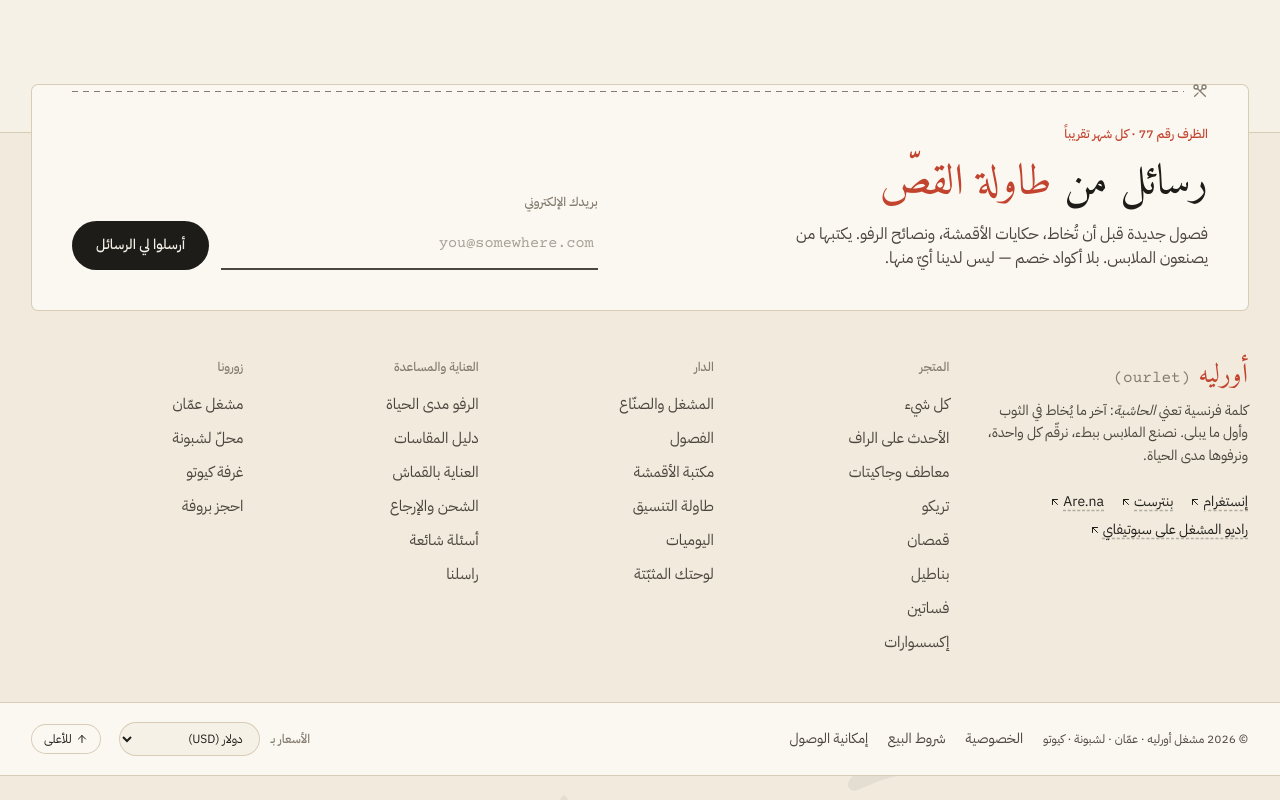
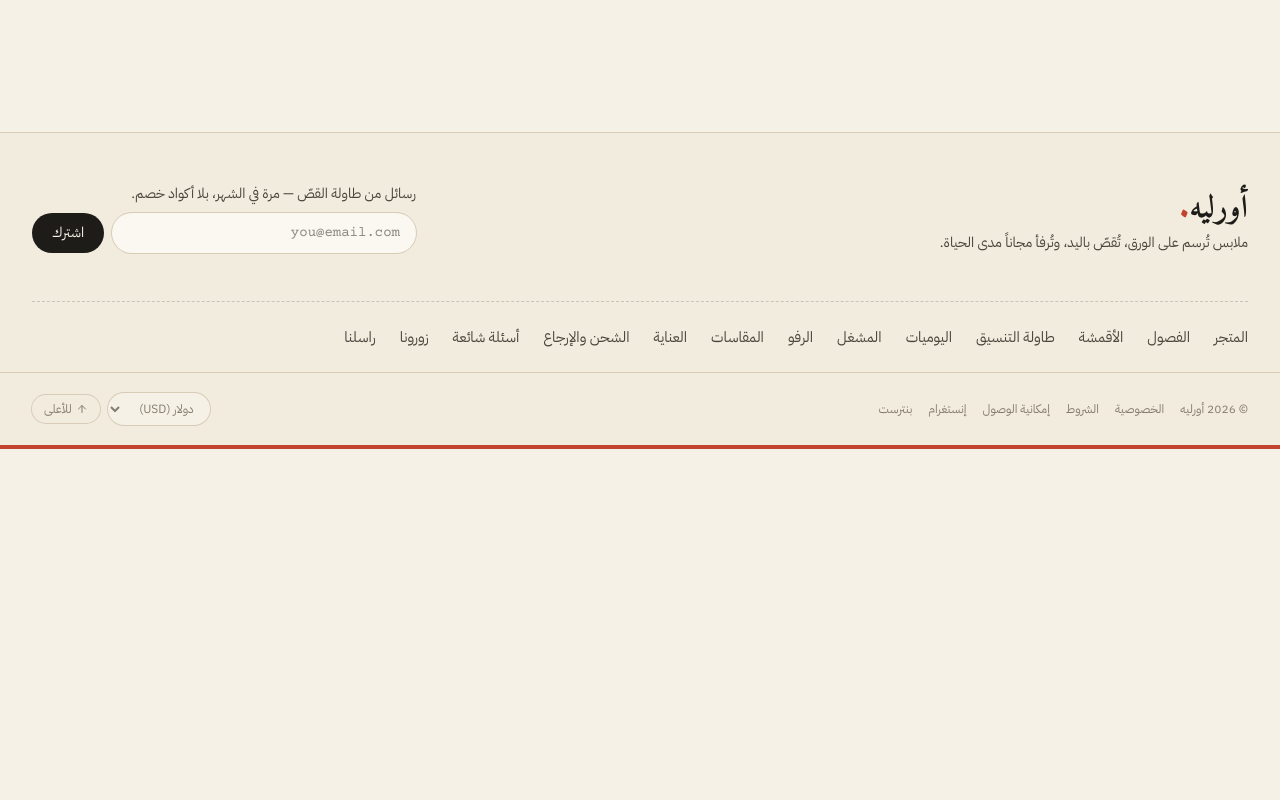
Before and after one commit to refaatt98/Clothesshop, a React (Vite) app: page / in a window 1280 px wide. Shown: the part 6400-7200 px from the top of the page. After the commit the page ends 6849 px from the top, so only its background shows below. Built offline with nearby package versions, Linux system fonts and the light colour scheme; a web font is replaced by a local one.

Commit message:
Simplify the footer: brand + newsletter row, one line of links, slim bottom bar
Co-Authored-By: Claude Opus 5.5 <noreply@anthropic.com>
Claude-Session: https://claude.ai/code/session_01XZTmTQAwUP8mYjnWBeCG8E

```diff
--- a/src/components/Footer.tsx
+++ b/src/components/Footer.tsx
@@ -1,65 +1,32 @@
-import { ArrowUp, ArrowUpLeft, Check, Scissors } from "lucide-react";
+import { ArrowUp, Check } from "lucide-react";
 import { useState, type FormEvent } from "react";
 import { Link } from "react-router";
 import { subscribeToLetters } from "../lib/api";
 import { currencies, useShop } from "../lib/store";
 import type { Currency } from "../types";
 
-const columns: { title: string; links: { label: string; to: string }[] }[] = [
-  {
-    title: "المتجر",
-    links: [
-      { label: "كل شيء", to: "/shop" },
-      { label: "الأحدث على الراف", to: "/shop?sort=new" },
-      { label: "معاطف وجاكيتات", to: "/shop?category=outerwear" },
-      { label: "تريكو", to: "/shop?category=knitwear" },
-      { label: "قمصان", to: "/shop?category=shirts" },
-      { label: "بناطيل", to: "/shop?category=trousers" },
-      { label: "فساتين", to: "/shop?category=dresses" },
-      { label: "إكسسوارات", to: "/shop?category=accessories" },
-    ],
-  },
-  {
-    title: "الدار",
-    links: [
-      { label: "المشغل والصنّاع", to: "/atelier" },
+const links = [
+  { label: "المتجر", to: "/shop" },
   { label: "الفصول", to: "/chapters" },
-      { label: "مكتبة الأقمشة", to: "/fabrics" },
+  { label: "الأقمشة", to: "/fabrics" },
   { label: "طاولة التنسيق", to: "/dressing-table" },
   { label: "اليوميات", to: "/journal" },
-      { label: "لوحتك المثبّتة", to: "/pinned" },
-    ],
-  },
-  {
-    title: "العناية والمساعدة",
-    links: [
-      { label: "الرفو مدى الحياة", to: "/mending" },
-      { label: "دليل المقاسات", to: "/fit-guide" },
-      { label: "العناية بالقماش", to: "/care" },
+  { label: "المشغل", to: "/atelier" },
+  { label: "الرفو", to: "/mending" },
+  { label: "المقاسات", to: "/fit-guide" },
+  { label: "العناية", to: "/care" },
   { label: "الشحن والإرجاع", to: "/shipping" },
   { label: "أسئلة شائعة", to: "/help" },
+  { label: "زورونا", to: "/visit" },
   { label: "راسلنا", to: "/contact" },
-    ],
-  },
-  {
-    title: "زورونا",
-    links: [
-      { label: "مشغل عمّان", to: "/visit#amman" },
-      { label: "محلّ لشبونة", to: "/visit#lisbon" },
-      { label: "غرفة كيوتو", to: "/visit#kyoto" },
-      { label: "احجز بروفة", to: "/visit#book" },
-    ],
-  },
 ];
 
 const socials = [
   { label: "إنستغرام", href: "https://www.instagram.com/" },
   { label: "بنترست", href: "https://www.pinterest.com/" },
-  { label: "Are.na", href: "https://www.are.na/" },
-  { label: "راديو المشغل على سبوتيفاي", href: "https://open.spotify.com/" },
 ];
 
-const currencyNames: Record<Currency, string> = { USD: "دولار", EUR: "يورو", GBP: "جنيه إسترليني", JOD: "دينار أردني", AED: "درهم إماراتي" };
+const currencyNames: Record<Currency, string> = { USD: "دولار", EUR: "يورو", GBP: "جنيه", JOD: "دينار", AED: "درهم" };
 
 function Letters() {
   const [email, setEmail] = useState("");
@@ -78,37 +45,19 @@ function Letters() {
     }
   }
 
+  if (state === "done")
     return (
-    <div className="relative rounded-md bg-tissue p-6 ring-1 ring-line md:p-10">
-      {/* خط القصّ أعلى الظرف */}
-      <div className="absolute inset-x-6 -top-px flex items-center gap-2 md:inset-x-10">
-        <Scissors className="-mt-px h-4 w-4 rotate-90 text-ink-3" />
-        <div className="cut-line h-px flex-1" />
-      </div>
-      <div className="grid gap-8 md:grid-cols-[1.1fr_1fr] md:items-end">
-        <div>
-          <p className="label text-thread">الظرف رقم 77 · كل شهر تقريباً</p>
-          <h3 className="mt-3 font-display text-[2rem] leading-[1.25] md:text-[2.7rem]">
-            رسائل من <em className="text-thread not-italic">طاولة القصّ</em>
-          </h3>
-          <p className="mt-3 max-w-md text-ink-2">فصول جديدة قبل أن تُخاط، حكايات الأقمشة، ونصائح الرفو. يكتبها من يصنعون الملابس. بلا أكواد خصم — ليس لدينا أيّ منها.</p>
-        </div>
-        {state === "done" ? (
-          <div className="flex items-start gap-3 rounded-md bg-paper-2 p-5" role="status">
-            <span className="grid h-8 w-8 shrink-0 place-items-center rounded-full bg-sage text-tissue">
-              <Check className="h-4 w-4" />
-            </span>
-            <div>
-              <p className="font-display text-xl">أنت على القائمة.</p>
-              <p className="text-sm text-ink-2">الرسالة القادمة تصل في أول أحد من الشهر، مكتوبة باليد ومطبوعة على يد رانيا.</p>
-            </div>
-          </div>
-        ) : (
-          <form onSubmit={onSubmit} className="w-full">
-            <label htmlFor="letters-email" className="label text-ink-3">
-              بريدك الإلكتروني
+      <p className="flex items-center gap-2 text-sm" role="status">
+        <Check className="h-4 w-4 text-sage" /> أنت على القائمة. أول رسالة تصلك أول أحد من الشهر.
+      </p>
+    );
+
+  return (
+    <form onSubmit={onSubmit} className="w-full md:max-w-sm">
+      <label htmlFor="letters-email" className="text-sm text-ink-2">
+        رسائل من طاولة القصّ — مرة في الشهر، بلا أكواد خصم.
       </label>
-            <div className="mt-2 flex flex-col gap-3 sm:flex-row">
+      <div className="mt-2 flex gap-2">
         <input
           id="letters-email"
           type="email"
@@ -119,11 +68,11 @@ function Letters() {
             setEmail(e.target.value);
             if (state === "error") setState("idle");
           }}
-                placeholder="you@somewhere.com"
-                className="min-w-0 flex-1 border-b-2 border-ink/80 bg-transparent px-1 py-3 text-end font-mono text-[0.95rem] outline-none placeholder:text-ink-3/70 focus:border-thread"
+          placeholder="you@email.com"
+          className="min-w-0 flex-1 rounded-full bg-tissue px-4 py-2.5 text-end font-mono text-sm ring-1 ring-line outline-none focus:ring-thread"
         />
-              <button disabled={state === "sending"} className="rounded-full bg-ink px-6 py-3 text-sm font-medium text-paper transition hover:bg-ink-2 disabled:opacity-50">
-                {state === "sending" ? "نختم الظرف…" : "أرسلوا لي الرسائل"}
+        <button disabled={state === "sending"} className="shrink-0 rounded-full bg-ink px-5 text-sm text-paper transition hover:bg-ink-2 disabled:opacity-50">
+          {state === "sending" ? "…" : "اشترك"}
         </button>
       </div>
       {state === "error" && (
@@ -132,87 +81,68 @@ function Letters() {
         </p>
       )}
     </form>
-        )}
-      </div>
-    </div>
   );
 }
 
 export function Footer() {
   const { currency, setCurrency } = useShop();
   return (
-    <footer className="relative mt-24 border-t border-line bg-paper-2/60">
-      <div className="wrap -translate-y-12">
+    <footer className="mt-24 border-t border-line bg-paper-2/50">
+      <div className="wrap flex flex-col gap-8 py-12 md:flex-row md:items-end md:justify-between">
+        <div>
+          <Link to="/" className="font-display text-[2rem] font-bold leading-none">
+            أورليه<span className="text-thread">.</span>
+          </Link>
+          <p className="mt-2 max-w-xs text-sm text-ink-2">ملابس تُرسم على الورق، تُقصّ باليد، وتُرفأ مجاناً مدى الحياة.</p>
+        </div>
         <Letters />
       </div>
 
-      <div className="wrap grid grid-cols-2 gap-x-6 gap-y-10 pb-12 lg:grid-cols-[1.3fr_repeat(4,1fr)]">
-        <div className="col-span-2 max-w-xs lg:col-span-1">
-          <p className="font-display text-[1.7rem] leading-tight">
-            <span className="text-thread">أورليه</span> <span className="font-mono text-base text-ink-3" dir="ltr">(ourlet)</span>
-          </p>
-          <p className="mt-2 text-sm leading-relaxed text-ink-2">
-            كلمة فرنسية تعني <em>الحاشية</em>: آخر ما يُخاط في الثوب وأول ما يبلى. نصنع الملابس ببطء، نرقّم كل واحدة، ونرفوها مدى الحياة.
-          </p>
-          <div className="mt-6 flex flex-wrap gap-x-4 gap-y-2 text-sm">
-            {socials.map((s) => (
-              <a key={s.label} href={s.href} target="_blank" rel="noreferrer" className="inline-flex items-center gap-0.5 underline decoration-ink/30 decoration-dashed underline-offset-4 hover:text-thread">
-                {s.label} <ArrowUpLeft className="h-3 w-3" />
-              </a>
-            ))}
-          </div>
-        </div>
-        {columns.map((col) => (
-          <nav key={col.title} aria-label={col.title}>
-            <p className="label text-ink-3">{col.title}</p>
-            <ul className="mt-4 space-y-2.5">
-              {col.links.map((l) => (
-                <li key={l.label}>
-                  <Link to={l.to} className="text-[0.95rem] text-ink-2 transition hover:text-thread">
+      <nav aria-label="روابط الموقع" className="wrap">
+        <ul className="flex flex-wrap gap-x-6 gap-y-3 border-t border-dashed border-ink/20 py-6 text-[0.92rem] text-ink-2">
+          {links.map((l) => (
+            <li key={l.to}>
+              <Link to={l.to} className="transition hover:text-thread">
                 {l.label}
               </Link>
             </li>
           ))}
         </ul>
       </nav>
+
+      <div className="border-t border-line">
+        <div className="wrap flex flex-col gap-4 py-5 text-xs text-ink-3 sm:flex-row sm:items-center sm:justify-between">
+          <div className="flex flex-wrap items-center gap-x-4 gap-y-2">
+            <span>© 2026 أورليه</span>
+            <Link to="/legal/privacy" className="hover:text-thread">الخصوصية</Link>
+            <Link to="/legal/terms" className="hover:text-thread">الشروط</Link>
+            <Link to="/legal/accessibility" className="hover:text-thread">إمكانية الوصول</Link>
+            {socials.map((s) => (
+              <a key={s.label} href={s.href} target="_blank" rel="noreferrer" className="hover:text-thread">
+                {s.label}
+              </a>
             ))}
           </div>
-
-      {/* السِّلفدج — حافة منسوجة بخيط أحمر مميِّز */}
-      <div className="border-y border-line bg-tissue">
-        <div className="wrap flex flex-col gap-4 py-5 text-sm md:flex-row md:items-center md:justify-between">
-          <div className="flex flex-wrap items-center gap-x-5 gap-y-2 text-ink-2">
-            <span className="text-xs">© 2026 مشغل أورليه · عمّان · لشبونة · كيوتو</span>
-            <Link to="/legal/privacy" className="hover:text-thread">الخصوصية</Link>
-            <Link to="/legal/terms" className="hover:text-thread">شروط البيع</Link>
-            <Link to="/legal/accessibility" className="hover:text-thread">إمكانية الوصول</Link>
-          </div>
-          <div className="flex items-center gap-3">
-            <label htmlFor="currency" className="label text-ink-3">
-              الأسعار بـ
+          <div className="flex items-center gap-2">
+            <label htmlFor="currency" className="sr-only">
+              العملة
             </label>
-            <select id="currency" value={currency} onChange={(e) => setCurrency(e.target.value as Currency)} className="rounded-full bg-paper px-3 py-1.5 text-xs ring-1 ring-line outline-none focus:ring-thread">
+            <select id="currency" value={currency} onChange={(e) => setCurrency(e.target.value as Currency)} className="rounded-full bg-paper px-3 py-1.5 ring-1 ring-line outline-none focus:ring-thread">
               {currencies.map((c) => (
                 <option key={c} value={c}>
                   {currencyNames[c]} ({c})
                 </option>
               ))}
             </select>
-            <button onClick={() => window.scrollTo({ top: 0, behavior: "smooth" })} className="ms-2 inline-flex items-center gap-1 rounded-full px-3 py-1.5 text-xs ring-1 ring-line transition hover:bg-ink hover:text-paper">
+            <button onClick={() => window.scrollTo({ top: 0, behavior: "smooth" })} className="inline-flex items-center gap-1 rounded-full px-3 py-1.5 ring-1 ring-line transition hover:bg-ink hover:text-paper" aria-label="العودة للأعلى">
               <ArrowUp className="h-3 w-3" /> للأعلى
             </button>
           </div>
         </div>
       </div>
 
-      <div className="relative overflow-hidden">
-        <p aria-hidden className="select-none whitespace-nowrap pt-8 text-center font-display text-[30vw] font-bold leading-[0.9] text-ink/[0.06] lg:text-[19rem]">
-          أورليه
-        </p>
-        <div className="flex h-5 items-center bg-ink">
-          <div className="h-[3px] w-full bg-thread" style={{ maskImage: "repeating-linear-gradient(to right, #000 0 14px, transparent 14px 20px)", WebkitMaskImage: "repeating-linear-gradient(to right, #000 0 14px, transparent 14px 20px)" }} />
-        </div>
-      </div>
+      {/* حافة السِّلفدج */}
+      <div className="h-1 bg-thread" />
     </footer>
   );
 }
```
Lines whose indentation alone changed are shown as unchanged.
